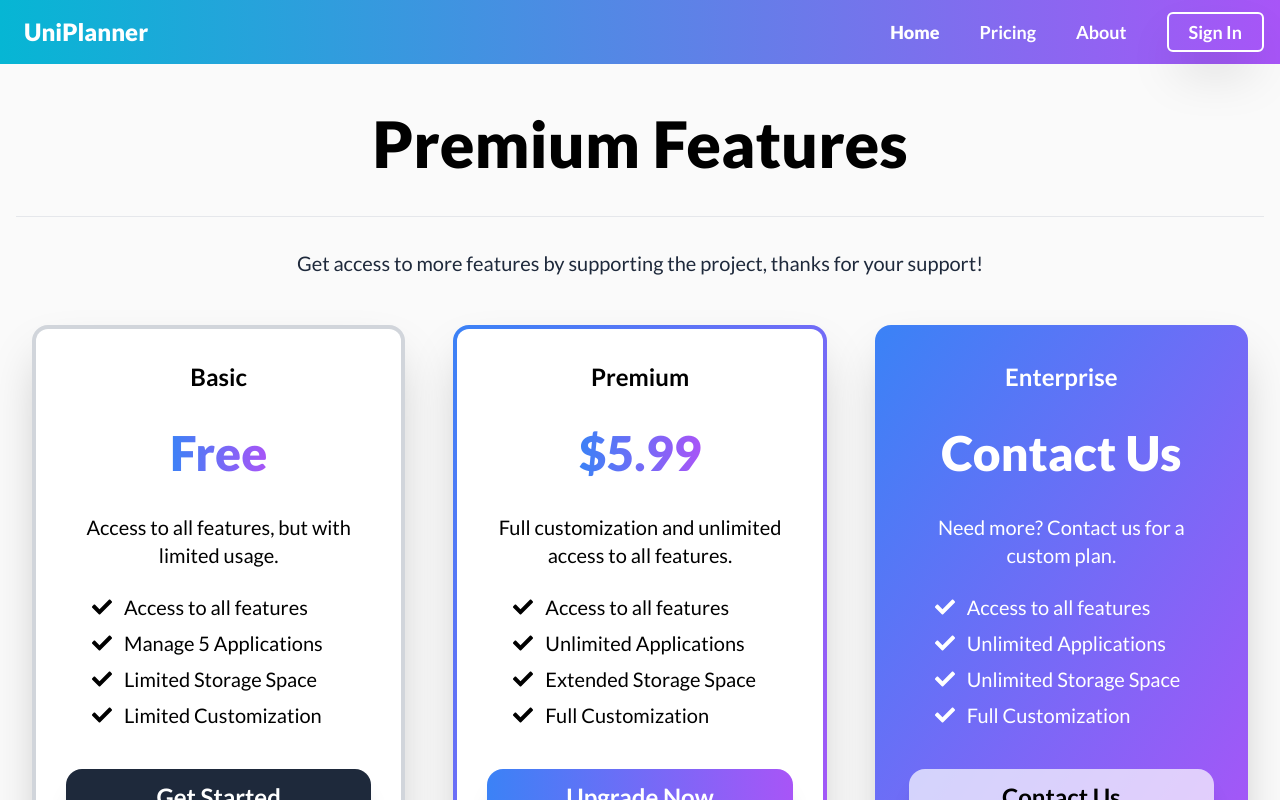
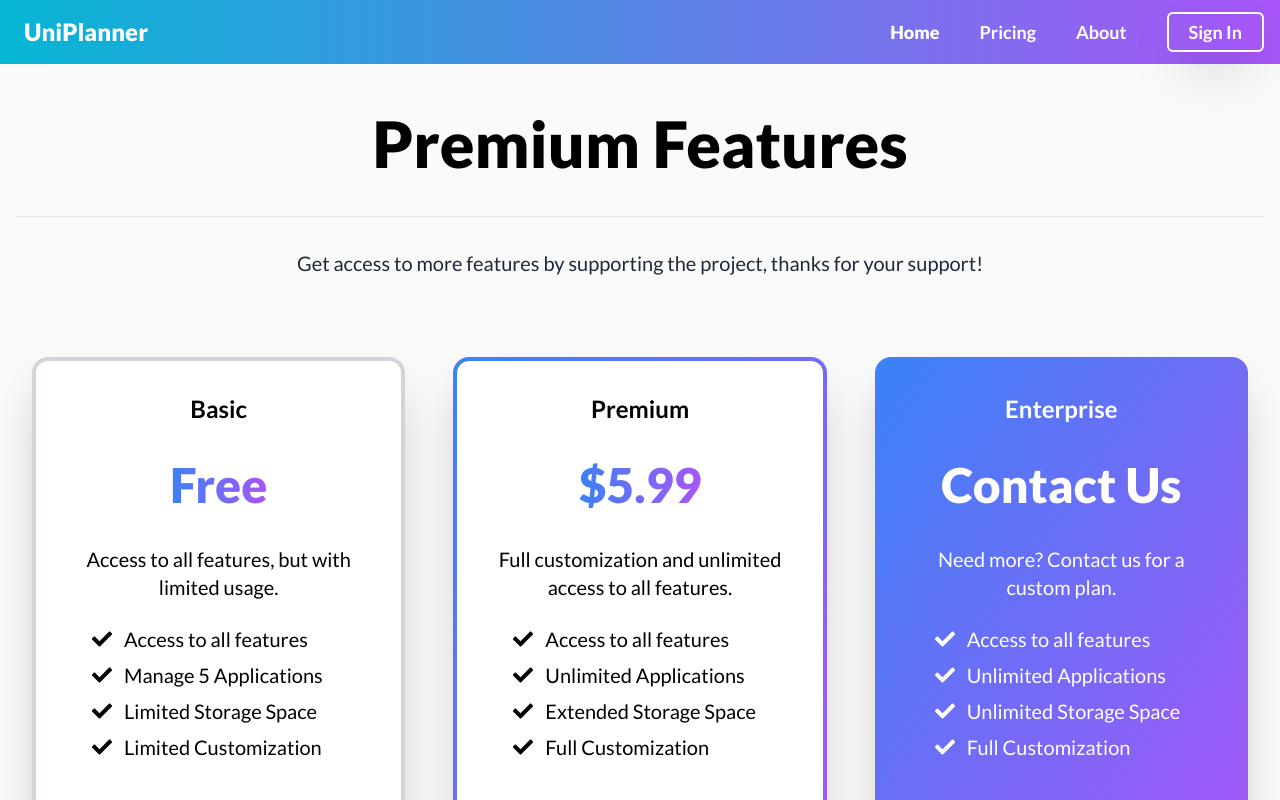
Before and after one commit to Leg3ndary/uniplanner, a Next.js app: page /pricing in a window 1280 px wide. Shown: the top 800 px of the page. Built offline with nearby package versions, Linux system fonts and the light colour scheme; no server answers.

Commit message:
Adjust sizing on pricing

```diff
--- a/src/pages/pricing.tsx
+++ b/src/pages/pricing.tsx
@@ -13,7 +13,7 @@
                     thanks for your support!
                 </p>
 
-                <div className="grid justify-center grid-cols-1 gap-4 md:grid-cols-2 lg:grid-cols-3 items-stretch">
+                <div className="grid justify-center grid-cols-1 gap-4 md:grid-cols-2 lg:grid-cols-3 items-stretch my-16">
                     {pricesInfo.map((price) => (
                         <PriceBox key={price.type} {...price} />
                     ))}
```
